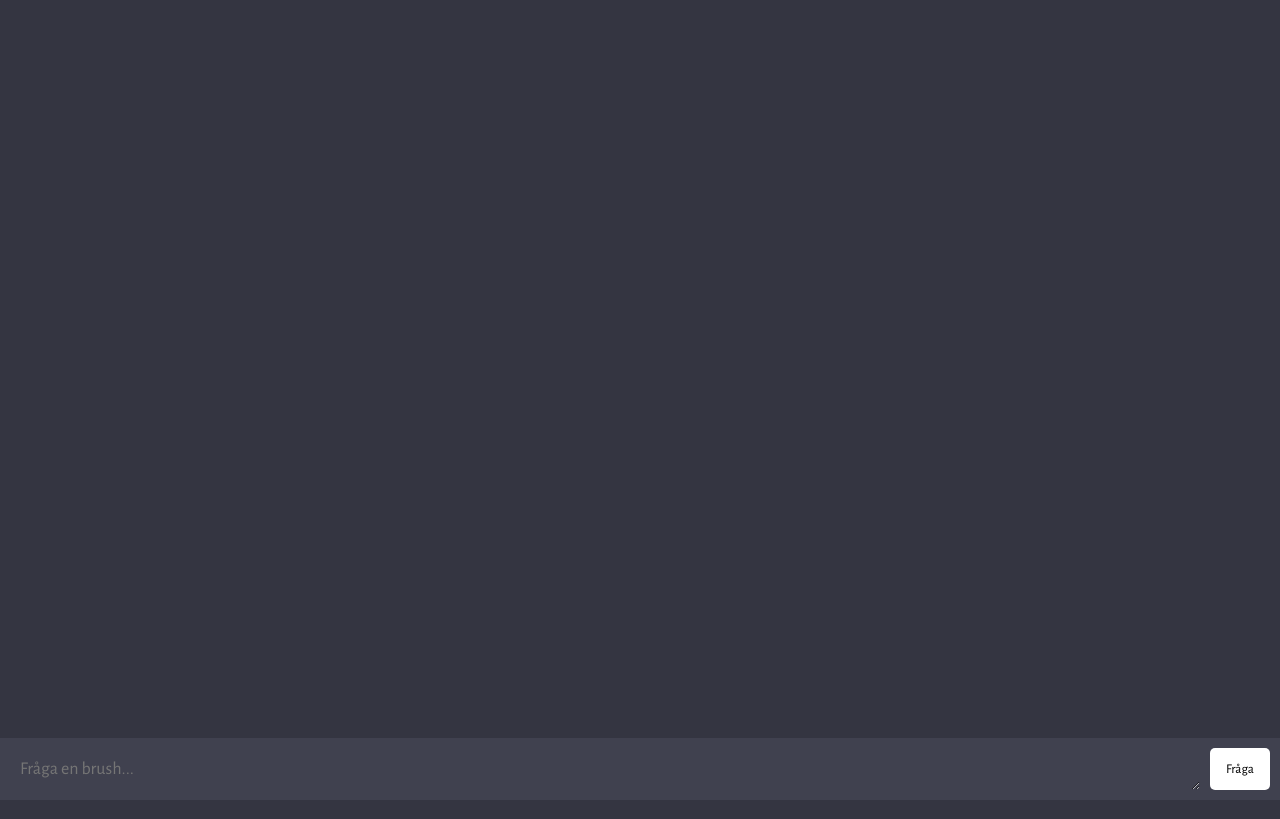
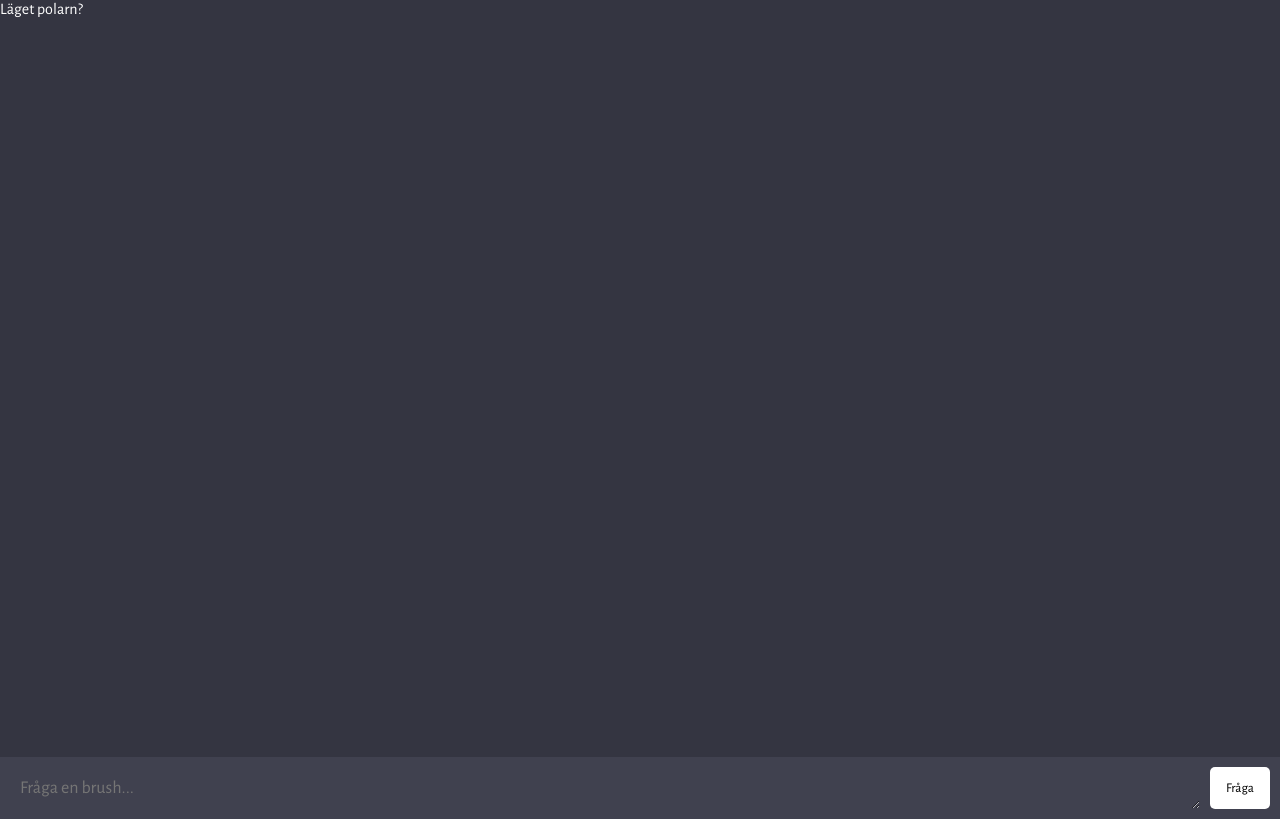
Before and after one commit to IvarHallemar/aishirts, a website built with Vite: page client/index.html in a window 1280 px wide. Built offline with nearby package versions, Linux system fonts and the light colour scheme.

Commit message:
commit 2

```diff
--- a/client/index.html
+++ b/client/index.html
@@ -10,6 +10,9 @@
 </head>
 
 <body>
+  <div id="polarn">
+    <p>Läget polarn?</p>
+  </div>
   <div id="app">
     <div id="chat_container"></div>
 
--- a/client/style.css
+++ b/client/style.css
@@ -11,6 +11,9 @@ body {
   background: #343541;
 }
 
+#polarn{
+  color: #fff;
+}
 #app {
   width: 100vw;
   height: 100vh;
--- a/server/server.js
+++ b/server/server.js
@@ -4,6 +4,8 @@ import cors from 'cors';
 import { Configuration, OpenAIApi } from 'openai';
 
 dotenv.config();
+
+console.log(process.env.OPENAI_API_KEY)
 
 const configuration = new Configuration({
     apiKey: process.env.OPENAI_API_KEY,
```
